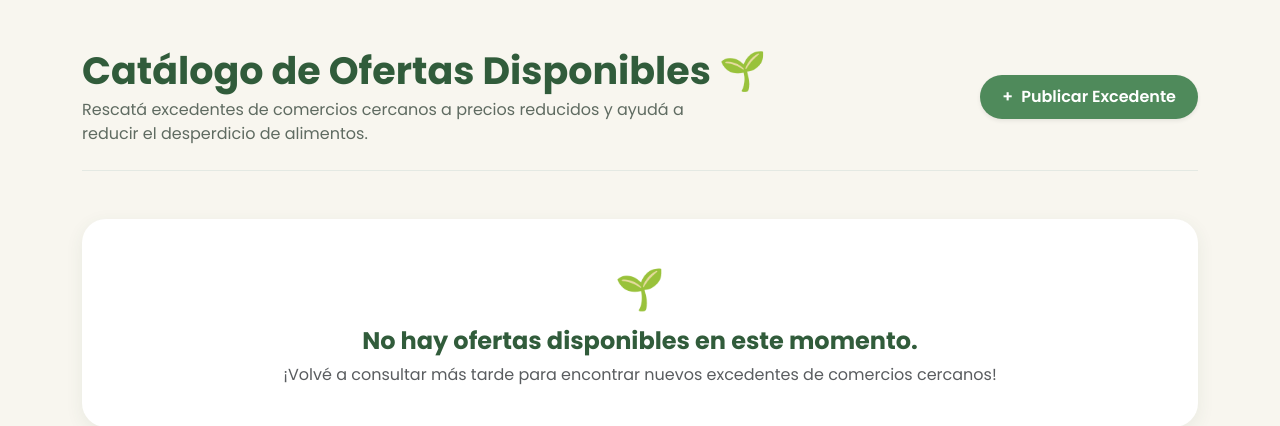
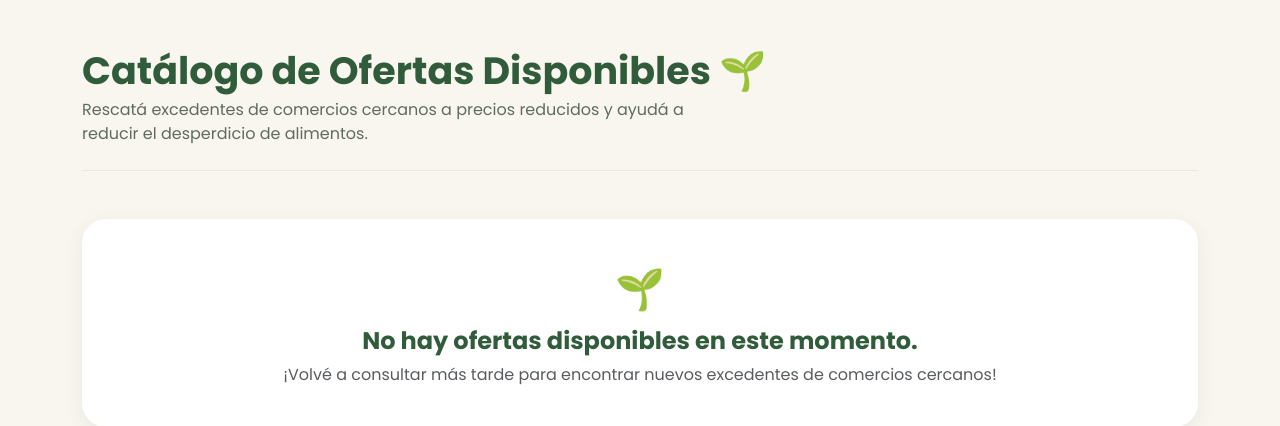
Before and after one commit to Code7C26/LUP, a Django app: page /productos/ in a window 1280 px wide. Shown: the part 79-505 px from the top of the page. Run offline with Django 5.2, Linux system fonts and the light colour scheme; the visitor is signed in with stand-in values (Sample User, id 1); data that the repository does not hold is empty.

Commit message:
Arreglo problema con usuarios en productos

```diff
--- a/scr/bd_lup/products/urls.py
+++ b/scr/bd_lup/products/urls.py
@@ -3,5 +3,5 @@ from . import views
 
 urlpatterns = [
     path('', views.lista_productos, name='catalogo'),
-    path('crear/', views.crear_producto, name='crear_producto'),
+    path('publicar/', views.publicar_excedente, name='publicar_excedente'),
 ]
--- a/scr/bd_lup/products/views.py
+++ b/scr/bd_lup/products/views.py
@@ -9,7 +9,7 @@ def lista_productos(request):
     return render(request, 'catalogo_productos.html', {'productos': productos})
 
 @login_required
-def crear_producto(request):
+def publicar_excedente(request):
     tienda = Tienda.objects.filter(usuario=request.user).first()
     if not tienda:
         tienda = Tienda.objects.first()
--- a/scr/templates/catalogo_productos.HTML
+++ b/scr/templates/catalogo_productos.HTML
@@ -46,6 +46,7 @@
         display: inline-flex;
         align-items: center;
         gap: 8px;
+        white-space: nowrap;
     }
 
     .btn-publicar:hover {
@@ -155,7 +156,7 @@
 
 <div class="container my-5">
 
-    <!-- Encabezado con Botón Flotante a la Derecha para Comercios -->
+    <!-- Encabezado con Botón a la Derecha -->
     <div class="d-flex flex-column flex-md-row justify-content-between align-items-md-center mb-5 catalogo-header gap-3">
         <div>
             <h2 class="catalogo-titulo mb-1">Catálogo de Ofertas Disponibles 🌱</h2>
@@ -164,17 +165,13 @@
             </p>
         </div>
 
-        <!-- Botón del Encabezado (Visible para Comercios / Vendedores / Staff) -->
-        {% if request.user.is_authenticated %}
-            {% if request.user.rol == 'VENDEDOR' or request.user.is_staff or request.user.comercio %}
-                <div class="flex-shrink-0">
-                    <a href="{% url 'crear_producto' %}" class="btn btn-publicar shadow-sm">
-                        <span>+</span> Publicar Excedente
-                    </a>
-                </div>
-            {% endif %}
+        <!-- Botón del Encabezado (Visible para Comercios) -->
+        {% if user.is_authenticated and user.is_comercio %}
+            <a href="{% url 'publicar_excedente' %}" class="btn-publicar">
+                + Publicar Excedente
+            </a>
         {% endif %}
-    </div>
+    </div> <!-- Cierre correcto del catalogo-header -->
 
     <!-- Grilla de Productos -->
     <div class="row g-4">
@@ -227,7 +224,7 @@
 
                     <!-- Botón de Acción -->
                     <div class="card-footer bg-white border-top-0 p-3 pt-0">
-                        <a href="#" class="btn btn-reservar">
+                        <a href="#" class="btn-reservar">
                             Reservar Oferta
                         </a>
                     </div>
```
Also changed, not shown: scr/bd_lup/users/views.py (+17 -18 lines).
